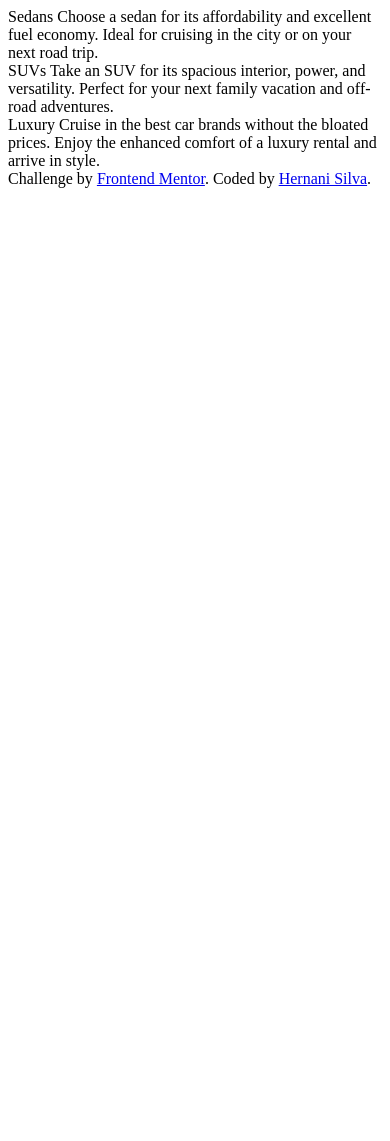
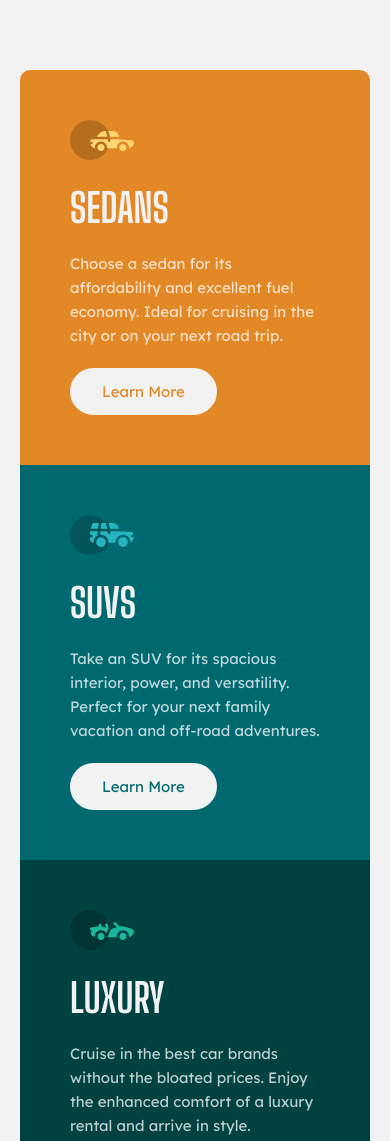
Before and after one commit to HernaniR/3-column-preview-card-component-main, a plain HTML site: page index.html in a window 390 px wide. Shown: the top 1141 px of the page. Before the commit the page ends 844 px from the top, so only its background shows below. Drawn offline with Linux system fonts and the light colour scheme.

Commit message:
Mobile design

```diff
--- a/index.html
+++ b/index.html
@@ -3,27 +3,38 @@
 <head>
   <meta charset="UTF-8">
   <meta name="viewport" content="width=device-width, initial-scale=1.0"> <!-- displays site properly based on user's device -->
-
   <link rel="icon" type="image/png" sizes="32x32" href="./images/favicon-32x32.png">
-  <link rel="stylesheet" href="style.css">
+  <link rel="stylesheet" href="/styles.css">
   <title>Frontend Mentor | 3-column preview card component</title>
 </head>
 <body>
   <main>
-    <article>
-      Sedans
+    <article class="bg-bright-orange first-element-border">
+      <img src="/images/icon-sedans.svg" alt="Image of a sedan car">
+      <h2>Sedans</h2>
+      <p>
         Choose a sedan for its affordability and excellent fuel economy. Ideal for cruising in the city
         or on your next road trip.
+      </p>
+      <button class="color-bright-orange">Learn More</button>
     </article>
-    <article>
-      SUVs
+    <article class="bg-dark-cyan">
+      <img src="/images/icon-suvs.svg" alt="Image of a SUV car">
+      <h2>SUVs</h2>
+      <p>
         Take an SUV for its spacious interior, power, and versatility. Perfect for your next family vacation
         and off-road adventures.
+      </p>
+      <button class="color-dark-cyan">Learn More</button>
     </article>
-    <article>
-      Luxury
+    <article class="bg-very-dark-cyan last-element-border">
+      <img src="/images/icon-luxury.svg" alt="Image of a luxury car">
+      <h2>Luxury</h2>
+      <p>
         Cruise in the best car brands without the bloated prices. Enjoy the enhanced comfort of a luxury
         rental and arrive in style.
+      </p>
+      <button class="color-very-dark-cyan ">Learn More</button>
     </article>
   </main>
   <div class="attribution">
--- a/styles.css
+++ b/styles.css
@@ -0,0 +1,91 @@
+@import url('https://fonts.googleapis.com/css2?family=Big+Shoulders+Display:wght@700&family=Lexend+Deca&display=swap');
+* {
+    margin: 0;
+    padding: 0;
+    box-sizing: border-box;
+}
+:root {
+    --bright-orange: hsl(31, 77%, 52%);
+    --dark-cyan: hsl(184, 100%, 22%);
+    --very-dark-cyan: hsl(179, 100%, 13%);
+    --transparent-white: hsla(0, 0%, 100%, 0.75);
+    --very-light-gray: hsl(0, 0%, 95%);
+}
+body {
+    font-family: 'Lexend Deca', sans-serif;
+    font-size: 15px;
+    color: var(--transparent-white);
+    font-weight: 400;
+    background-color: var(--very-light-gray);
+}
+main {
+    display: flex;
+    flex-direction: column;
+    align-items: center;
+    justify-content: center;
+    padding: 70px 20px;
+}
+article {
+    padding: 50px;
+}
+h2 {
+    font-size: 2.5rem;
+    margin-top: 20px;
+    margin-bottom: 20px;
+    color: var(--very-light-gray);
+    font-family: 'Big Shoulders Display', cursive;
+    text-transform: uppercase;
+    font-weight: 700;
+}
+p {
+    margin-bottom: 20px;
+    line-height: 1.5rem;
+}
+button {
+    border-radius: 50px;
+    padding: 12px 30px;
+    background-color: var(--very-light-gray);
+    border: 2px solid var(--very-light-gray);
+    font-family: 'Lexend Deca', sans-serif;
+    font-size: 15px;
+    cursor: pointer;
+}
+button:hover {
+    background-color: transparent;
+    color: var(--very-light-gray)
+}
+.bg-bright-orange {
+    background-color: var(--bright-orange)
+}
+.bg-dark-cyan {
+    background-color: var(--dark-cyan)
+}
+.bg-very-dark-cyan {
+    background-color: var(--very-dark-cyan)
+}
+.color-bright-orange {
+    color: var(--bright-orange)
+}
+.color-dark-cyan {
+    color: var(--dark-cyan)
+}
+.color-very-dark-cyan {
+    color: var(--very-dark-cyan)
+}
+.first-element-border {
+    border-top-left-radius: 10px;
+    border-top-right-radius: 10px;
+}
+.last-element-border {
+    border-bottom-left-radius: 10px;
+    border-bottom-right-radius: 10px;
+}
+.attribution {
+    font-size: 12px;
+    text-align: center;
+    color: hsl(0, 0%, 38%);
+    padding: 20px;
+}
+.attribution a {
+    color: hsl(228, 31%, 38%);
+}
```
Lines whose indentation alone changed are shown as unchanged.
